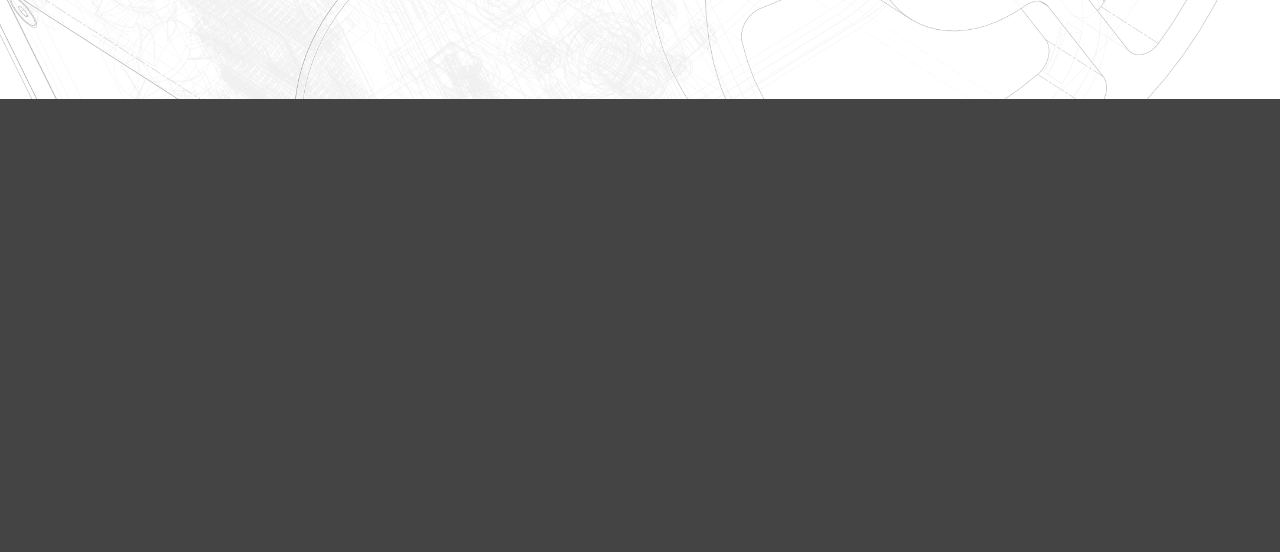
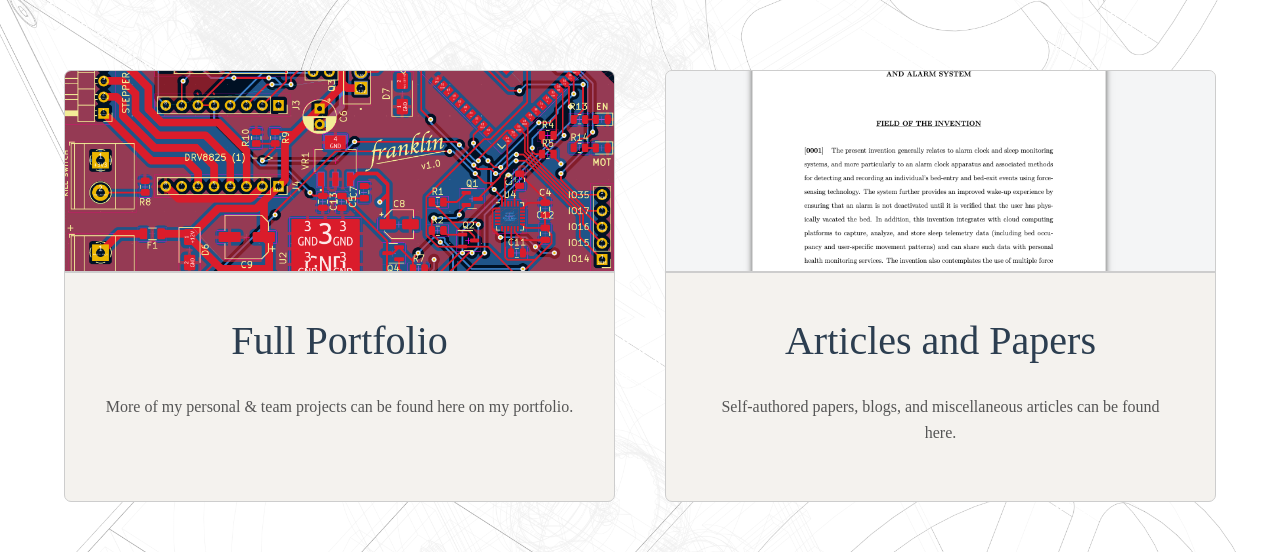
Before and after one commit to kyle-tennison/portfolio-site, a React (Vite) app: page / in a window 1280 px wide. Shown: the part 1438-1990 px from the top of the page. Before the commit the page ends 1537 px from the top, so only its background shows below. Built offline with nearby package versions, Linux system fonts and the light colour scheme; a web font is replaced by a local one.

Commit message:
lower links

```diff
--- /dev/null
+++ b/src/components/ClickableCard.tsx
@@ -0,0 +1,24 @@
+import React from "react";
+import "../styles/ClickableCard.css";
+
+interface CardProps {
+  image: string;
+  title: string;
+  description: string;
+  link: string;
+  className: string;
+}
+
+const ClickableCard: React.FC<CardProps> = ({ image, title, description, link, className }) => {
+  return (
+    <a href={link} target="_blank" rel="noopener noreferrer" className={`card ${className}`}>
+      <img src={image} alt={title} className="card-image" />
+      <div className="card-content">
+        <h2 className="card-title">{title}</h2>
+        <p className="card-description">{description}</p>
+      </div>
+    </a>
+  );
+};
+
+export default ClickableCard;
--- a/src/pages/Landing.tsx
+++ b/src/pages/Landing.tsx
@@ -1,8 +1,12 @@
 import React, { useState } from 'react';
 
-import portrait from "../assets/my-dumbass.png"
 import "../styles/Landing.css"
 import Header from '../components/Header';
+import ClickableCard from '../components/ClickableCard';
+
+import portrait from "../assets/my-dumbass.png"
+import kicadScreenshot from "../assets/kicad-screenshot.png"
+import paperScreenshot from "../assets/paper-screenshot.png"
 
 export default function Landing() {
 
@@ -74,7 +78,15 @@ export default function Landing() {
             </a>
         </div>
 
+    <div className='div-bar' />
+
+    <div className='nav-card-container'>
+        <ClickableCard className="left" image={kicadScreenshot} title={'Full Portfolio'} description={'More of my personal & team projects can be found here on my portfolio.'} link={'google.com'} />
+        <ClickableCard className="right" image={paperScreenshot} title={'Articles and Papers'} description={'Self-authored papers, blogs, and miscellaneous articles can be found here.'} link={'google.com'} />
+
     </div>
+    </div>
+
 
     </div>;
 }
--- /dev/null
+++ b/src/styles/ClickableCard.css
@@ -0,0 +1,53 @@
+.card {
+    display: block;
+    border-radius: 7px;
+    overflow: hidden;
+    text-decoration: none;
+    color: inherit;
+    cursor: pointer;
+    background-color: var(--background-hint);
+    border: 1px solid var(--border-stroke);
+    height: 430px;
+    transition: 0.3s;
+  }
+
+  .card-image {
+    width: 100%;
+    height: 200px;
+    object-fit: cover;
+    border-bottom: 2px solid var(--border-stroke);
+  }
+
+  .card-content {
+    padding: 20px;
+  }
+
+  .card-title {
+    margin: 0 0 10px;
+    font-weight: bold;
+    font-size: 24px;
+    color: #2c3e50;
+  }
+
+  .card-description {
+    margin: 0;
+    font-size: 14px;
+    line-height: 1.6;
+    color: #555;
+    font-size: 16px;
+    text-align: center;
+  }
+
+  .card h2 {
+    font-size: 40px;
+    text-align: center;
+    margin: 20px 0px 30px 0px;
+  }
+  .card p {
+    padding: 0px 20px;
+  }
+
+.card:hover{
+    transform: scale(1.01);
+    filter: drop-shadow(0px 4px 4px rgba(0, 0, 0, 0.1));
+}
--- a/src/styles/Landing.css
+++ b/src/styles/Landing.css
@@ -70,6 +70,7 @@
     transform: scale(1.05);
     cursor: pointer;
     background-color: color-mix(in srgb, var(--accent-primary) 90%, var(--accent-inverse) 10%);
+    filter: drop-shadow(0px 4px 4px rgba(0, 0, 0, 0.1));
 }
 
 .title-buttons #contact-button {
@@ -84,6 +85,7 @@
 .title-buttons #contact-button:hover {
     transform: scale(1.04);
     cursor: pointer;
+    filter: drop-shadow(0px 4px 4px rgba(0, 0, 0, 0.1));
 }
 
 
@@ -113,6 +115,7 @@
 .face-card .socials a:hover {
     color: color-mix(in srgb, var(--primary-font) 90%, rgba(0,0,0,0) 10%);
     transform: scale(1.05);
+    filter: drop-shadow(0px 4px 4px rgba(0, 0, 0, 0.1));
 }
 
 
@@ -139,6 +142,7 @@
     gap: 50px;
     max-width: 1190px;
     position: relative;
+    box-sizing: border-box;
 }
 
 .featued-project-pane p {
@@ -190,6 +194,7 @@
     transform: scale(1.05);
     cursor: pointer;
     background-color: color-mix(in srgb, var(--accent-primary) 90%, var(--accent-inverse) 10%);
+    filter: drop-shadow(0px 4px 4px rgba(0, 0, 0, 0.1));
 }
 
 .featued-project-pane .aux-link {
@@ -203,3 +208,23 @@
 .featued-project-pane .aux-link:hover{
     cursor: pointer;
 }
+
+.div-bar {
+    height: 100px;
+}
+
+.nav-card-container {
+    width: 90%;
+    display: flex;
+    max-width: 1190px;
+    justify-content: space-between;
+}
+
+.nav-card-container .left {
+    flex: 1;
+}
+
+.nav-card-container .right {
+    flex: 1;
+    margin-left: 50px;
+}
```
Also changed, not shown: src/assets/kicad-screenshot.png (added), src/assets/paper-screenshot.png (added).
